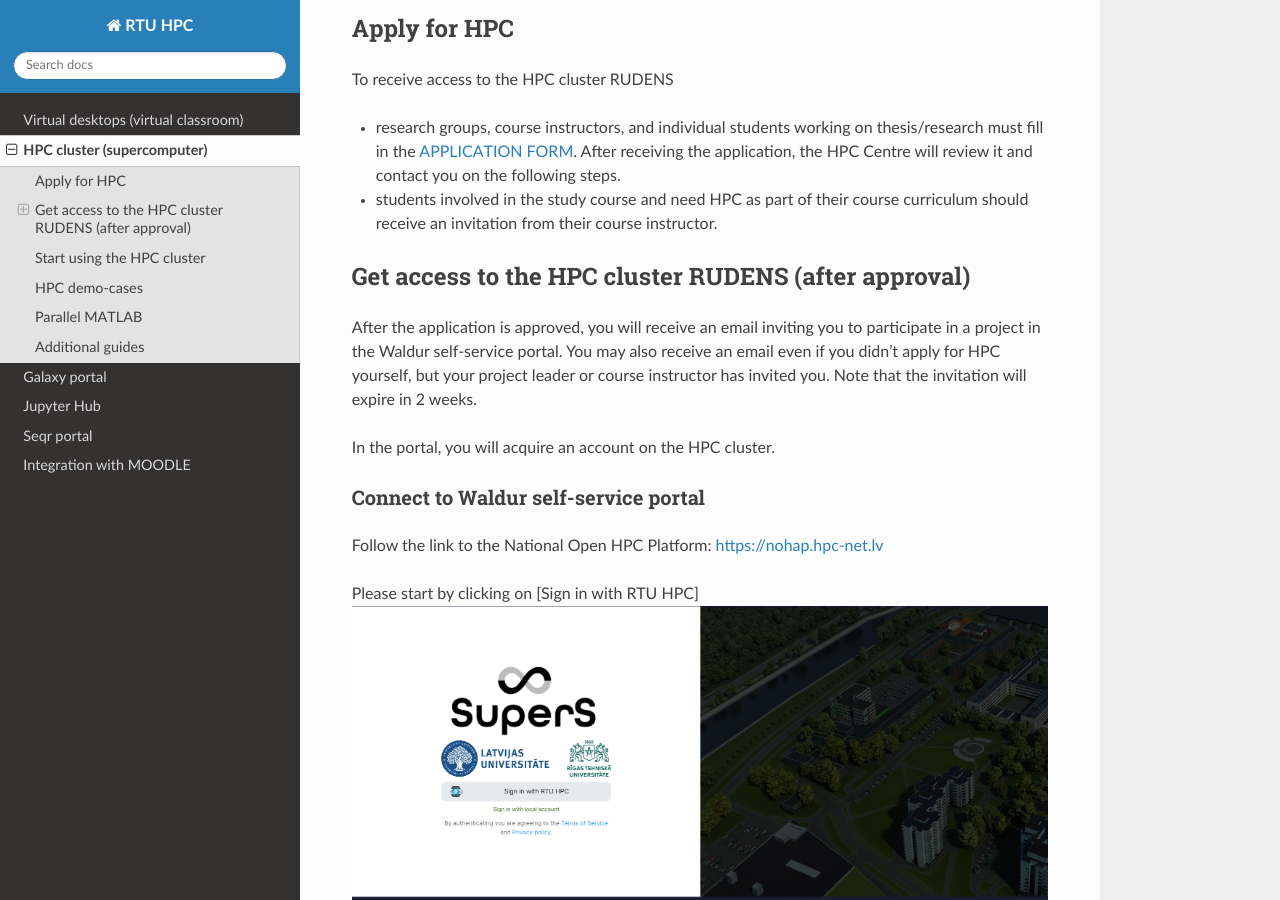
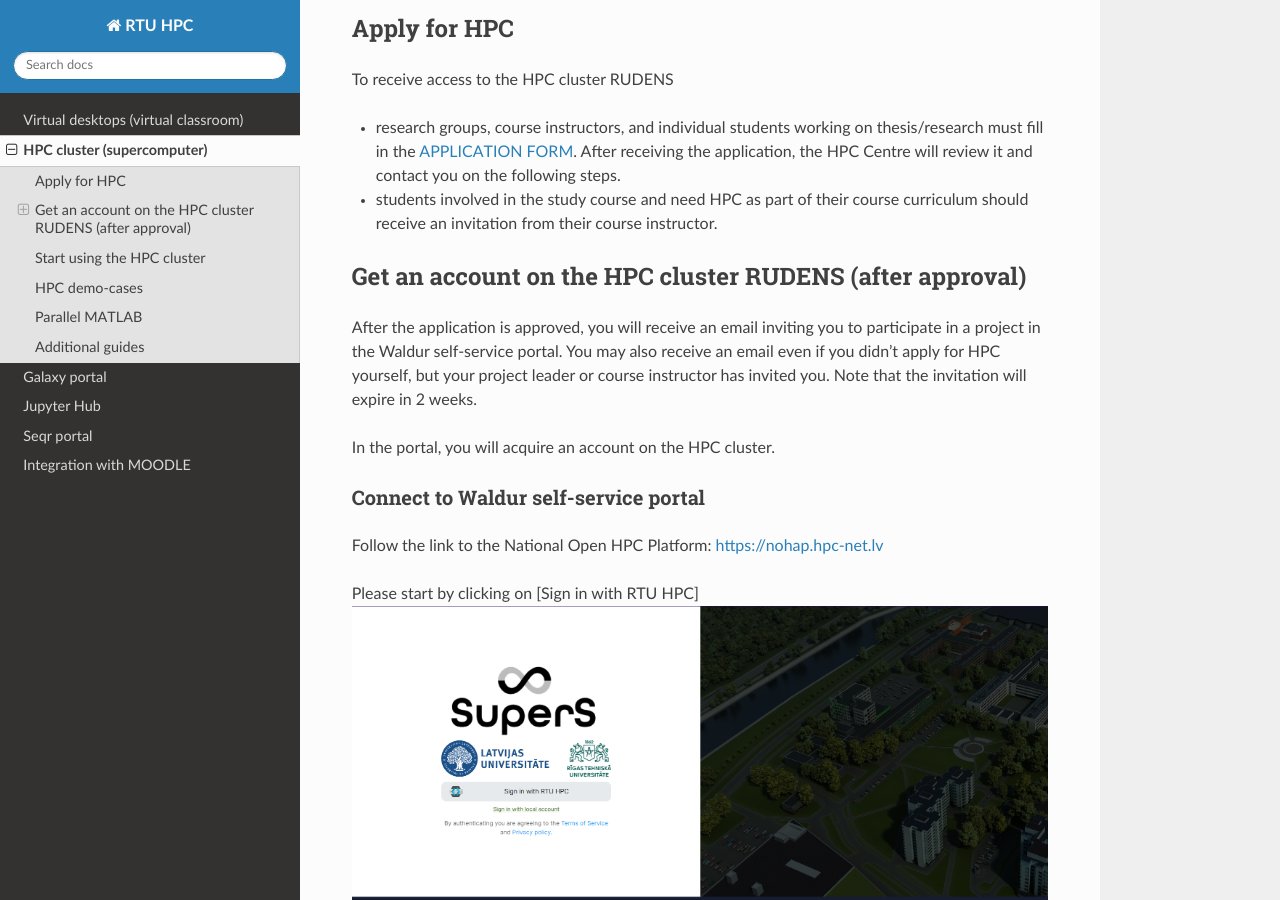
Before and after one commit to rtuhpc/hpc-platform, a Sphinx documentation site: the page built from doc/hpc.md, in a window 1280 px wide and 900 px high, scrolled down 364 px. Built offline with Sphinx 7.4.7 and the Read the Docs theme 3.1.0, drawn with Linux system fonts in a browser that asks for light colours.

Commit message:
Update hpc.md

```diff
--- a/doc/hpc.md
+++ b/doc/hpc.md
@@ -7,7 +7,7 @@ To receive access to the HPC cluster RUDENS
 - research groups, course instructors, and individual students working on thesis/research must fill in the [APPLICATION FORM](https://docs.google.com/forms/d/e/1FAIpQLSemd1JlJB2lyW0Fal6OA3MM7cmxpqh0GQt145lrzmqqIFQIeA/viewform).  After receiving the application, the HPC Centre will review it and contact you on the following steps.
 - students involved in the study course and need HPC as part of their course curriculum should receive an invitation from their course instructor.
 
-## Get access to the HPC cluster RUDENS (after approval)
+## Get an account on the HPC cluster RUDENS (after approval)
 
 After the application is approved, you will receive an email inviting you to participate in a project in the Waldur self-service portal. You may also receive an email even if you didn't apply for HPC yourself, but your project leader or course instructor has invited you. Note that the invitation will expire in 2 weeks.
 
```
